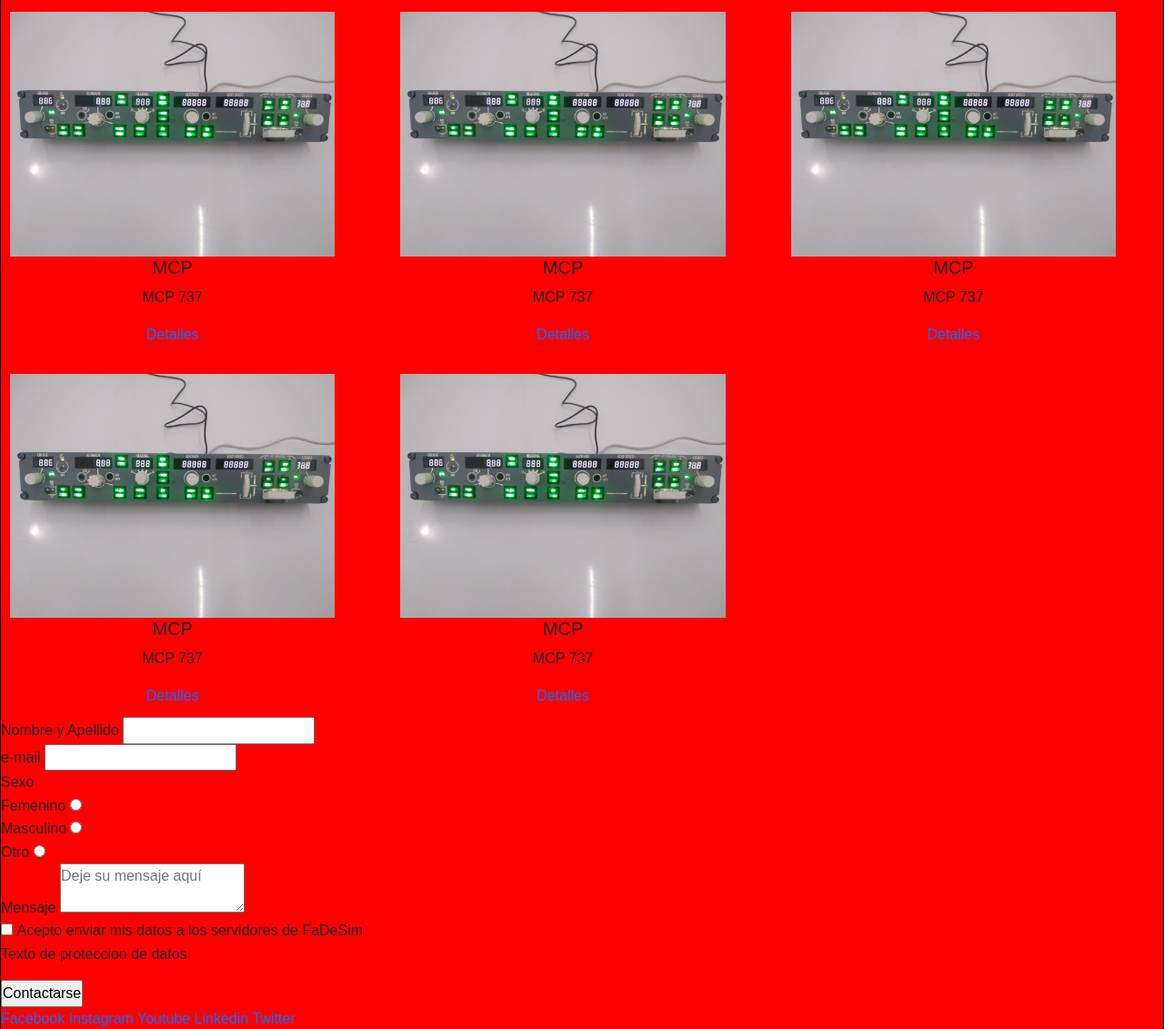
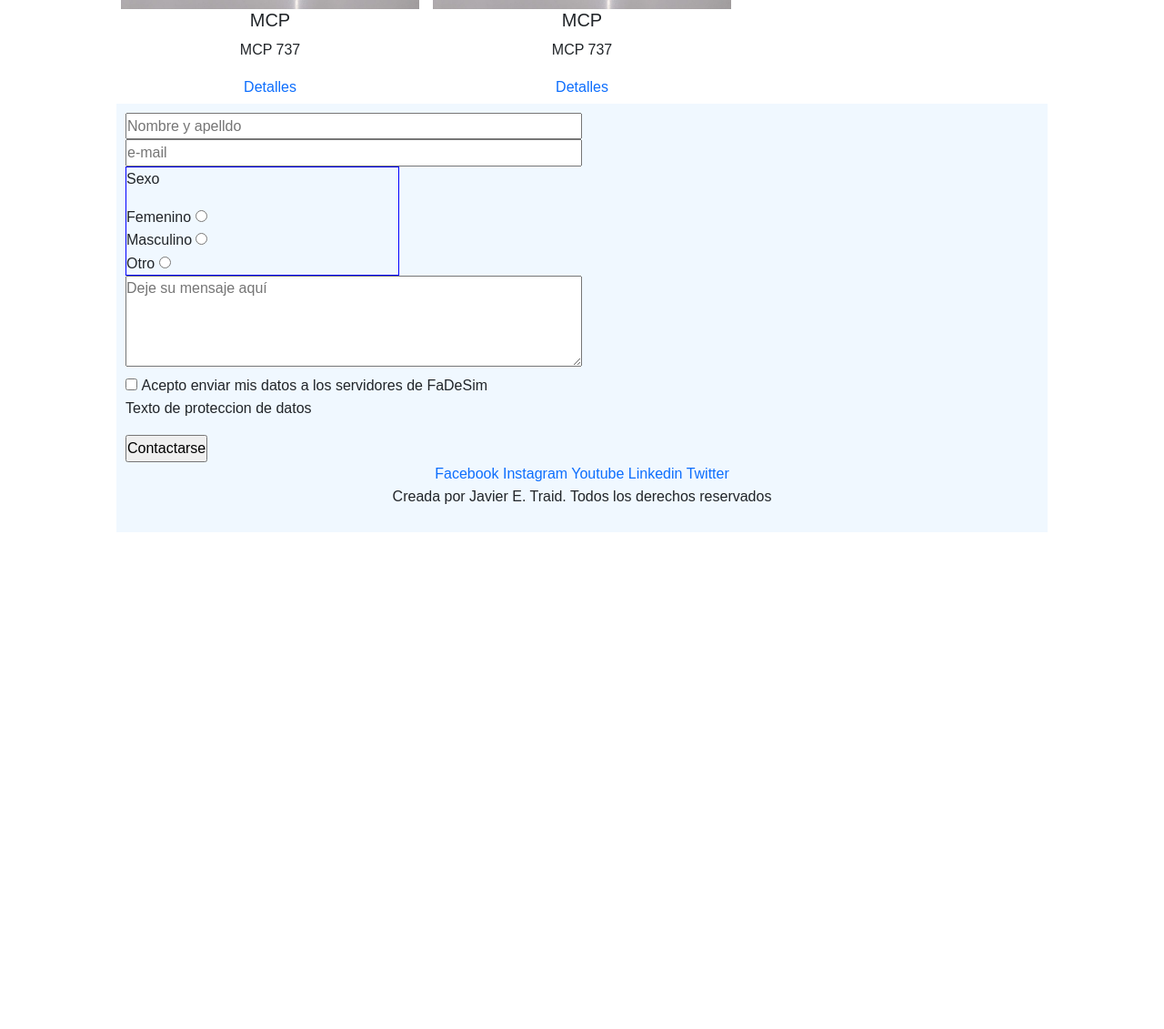
Before and after one commit to jetraid/Proyecto-Final-AAPRO2023, a plain HTML site: page index.html in a window 1280 px wide. Shown: the part 1426-2557 px from the top of the page at 91% size. After the commit the page ends 2011 px from the top, so only its background shows below. Drawn offline with nearby package versions, Linux system fonts and the light colour scheme.

Commit message:
Falta aside
Funcional, falta aside

```diff
--- a/css/estilos.css
+++ b/css/estilos.css
@@ -7,63 +7,158 @@ body
 ------------------------------*/
 
 * {
+
     margin: 0;
     padding: 0;
+    box-sizing: border-box; /*para que los contenedores se escalen para adentro*/
 
-    box-sizing: border-box; /*para que los contenedores se escalen para adentro*/
 }
 
 body {
+
     font-family: Arial, Helvetica, sans-serif;
-
     margin:0;
     line-height: 1.6;
-    background-color: red;
     max-width: 100%;
-    border: 1px solid black;
-
 
 }
 
 /*Inicio Header*/
 
 ul{
+
     margin: 0;
     padding: 0;
     list-style: none;
+
 }
 
 
 a{
+
     text-decoration: none;
 
 }
 
 .logo{
+
     margin: 0;
     font-size: 1.5em;
-
 
 }
 
 .navppal{
+
     margin-top: 5px;
+
 }
 
 
 .logo a,
 .navppal a {
+
     padding: 10px 15px;
     text-align: center;
     display: block;
+
 }
 
-.header{
+header{
+
     padding-top: .5em;
     padding-bottom: .5em;
     border: 1px solid blue;
     background-color: beige;
     width: 90%;
+
+}
+
+.carousel {
+
+    display: flex;
+    width: 80%;
+    margin: 0 auto;
+    height: 200px;
+
+}
+.carousel img{
+
+    height: 200px;
+    object-fit: inherit;
+
+}
+
+/* fin header*/
+
+/* Inicio body con GRID */
+
+.contenedorgrid{
+
+    width: 80%;
+    margin: 0 auto; /*centrar contenedor*/
+    margin-top: 10px;
+
+}
+
+.contenedorMain{
+
+    display: grid;
+    grid-template-columns: repeat(1, 1Fr);
+    grid-template-rows: auto;
+    grid-gap: 5px;
+    grid-auto-flow: row;
+    width: 100%;
+
+}
+
+.contenedorMain div {
+
+    width:100%;
+    text-align: center;
+    padding: 5px;
+
+}
+
+.contenedorMain div img {
+    width:100%;
+    object-fit: cover;
+
+}
+
+/* fin body con grid*/
+
+/* formulario*/
+
+footer{
+    width: 80%;
+    margin: 0 auto;
+    background-color: aliceblue;
+    padding: 10px;
+}
+
+form input[type=text],
+form input[type=email] {
+    width: 50%;
+}
+
+div .sexo{
+    border: 1px solid blue;
+    Width: 30%;
+}
+textarea{
+    width: 50%;
+    height: 100px;
+}
+
+
+
+section .Links{
+text-align: center;
+}
+
+section .copyright{
+    text-align: center;
+}
 
 
 
@@ -71,57 +166,21 @@ a{
 
 
 
-}
-
-.carousel {
-
-    display: flex;
-    width: 90%;
-    margin: 0 auto;
-    margin-top: 100px;
-
-}
-
-/* fin header*/
-
-/* Inicio body con GRID */
-
-.contenedorMain{
-    display: grid;
-    grid-template-columns: repeat(1, 1Fr);
-    grid-template-rows: auto;
-    grid-gap: 10px;
-    justify-items: stretch;
-    text-align: center;
-    grid-auto-flow: row;
-
-}
-
-.contenedorMain div {
-
-    width: 90%;
-    text-align: center;
-    padding: 10px;
-}
-
-.contenedorMain div img {
-    width:100%;
-    object-fit: cover;
-}
-
-/* fin body con grid*/
 
 
 
-/* media query celular*/
+/* media query celular
 
 @media (min-width: 769px) {
 
 .header,
 .navppal{
+
     display: flex;
+
 }
 .header{
+
     flex-direction: column;
     align-items: center;
     width: 80%;
@@ -129,7 +188,10 @@ a{
 
 }
 .contenedorMain{
+
     grid-template-columns: repeat(2, 1Fr);
+
+}
 }
 
 
@@ -137,11 +199,15 @@ a{
 
 
 @media (min-width: 1025px) {
+
 	.header {
+
 		flex-direction: row;
 		justify-content: space-between;
+
 	}
     .contenedorMain{
+
         grid-template-columns: repeat(3, 1Fr);
 
     }
--- a/index.html
+++ b/index.html
@@ -46,7 +46,7 @@
               <span class="visually-hidden">Siguiente</span>
             </button>
           </div>
-
+        <div class="contenedorgrid">
             <div class="contenedorMain"><!-- Contenedor MAIN cartas de productos hecha con GRID-->
 
                 <div class="uno">
@@ -103,7 +103,7 @@
 
 
             </div><!-- Fin Contenedor MAIN-->
-
+        </div>
             <aside>
 
                 <div class="contenedor-aside"><!-- Contenedor ASIDE  Notas tipo blog-->
@@ -121,17 +121,16 @@
                     <section class="contacto">
                         <form action="#" method="post">
 
-                            <label for="nombre">Nombre y Apellido</label>
-                            <input id="nombre" type="text" name="nombyap" required>
+                            <input id="nombre" type="text" name="nombyap" placeholder="Nombre y apelldo" required>
                             <br>
 
 
-                            <label for="email">e-mail</label>
-                            <input id="email" type="email" name="mail" required>
+
+                            <input id="email" type="email" name="mail" placeholder="e-mail" required>
                             <br>
 
-                            Sexo
-                            <br>
+                            <div class="sexo"><p> Sexo</p>
+
                             <label for="fe">Femenino</label>
                             <input id="fe" type="radio" name="sexo" value="feme">
                             <br>
@@ -141,8 +140,9 @@
                             <label for="ot">Otro</label>
                             <input id="ot" type="radio" name="sexo" value="otro">
                             <br>
+                            </div>
 
-                            <label for="mensaje">Mensaje</label>
+
                             <textarea name="mensaje" placeholder="Deje su mensaje aquí"></textarea>
                             <br>
                             <input type="checkbox" name="acepto" id="acepto">
@@ -158,7 +158,6 @@
 
 
 
-                    </section>
 
 
                     <section class="Links"><!--Por ahora van los mios, se cambian cuando genere las redes--------------------------->
```
